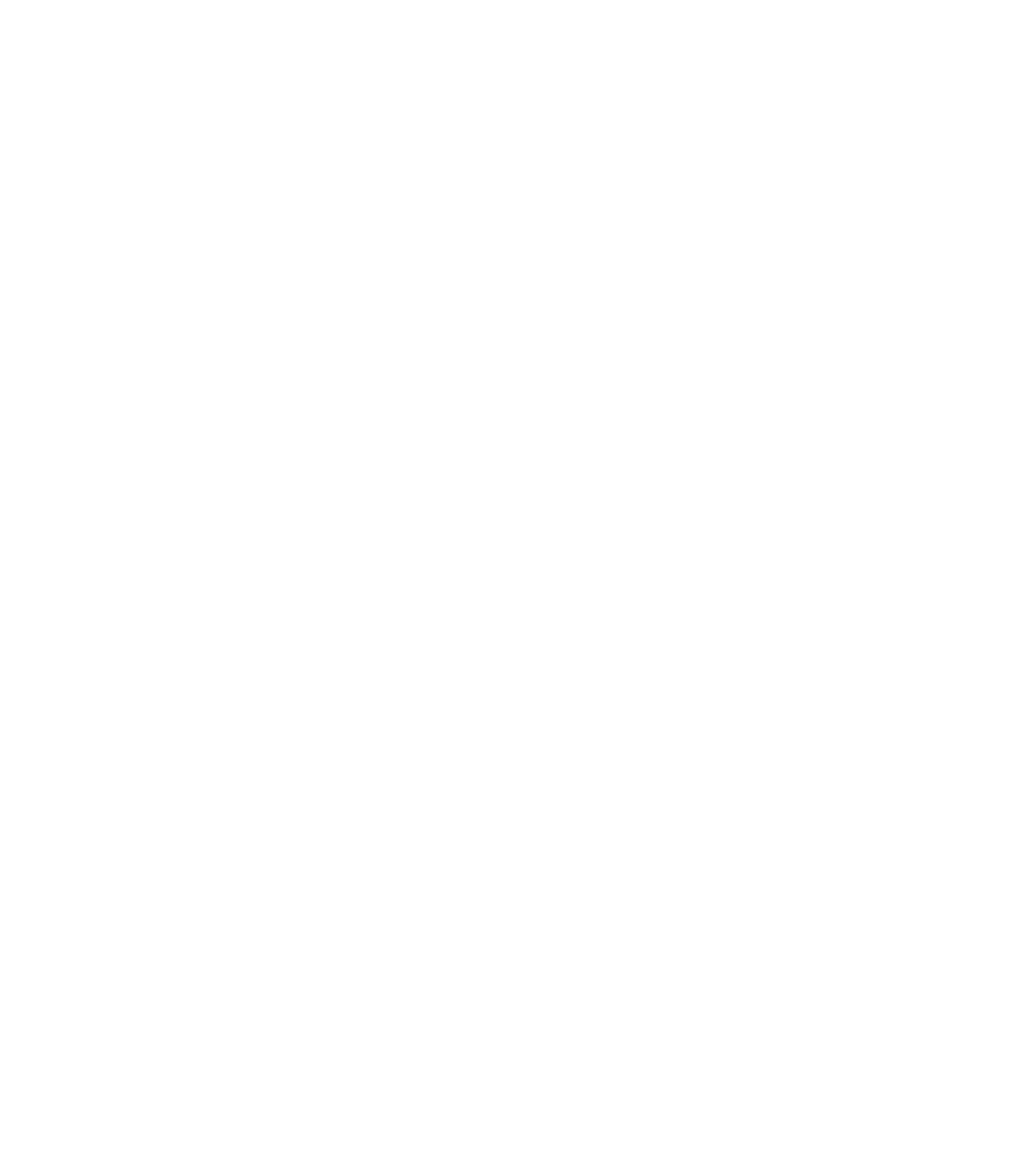
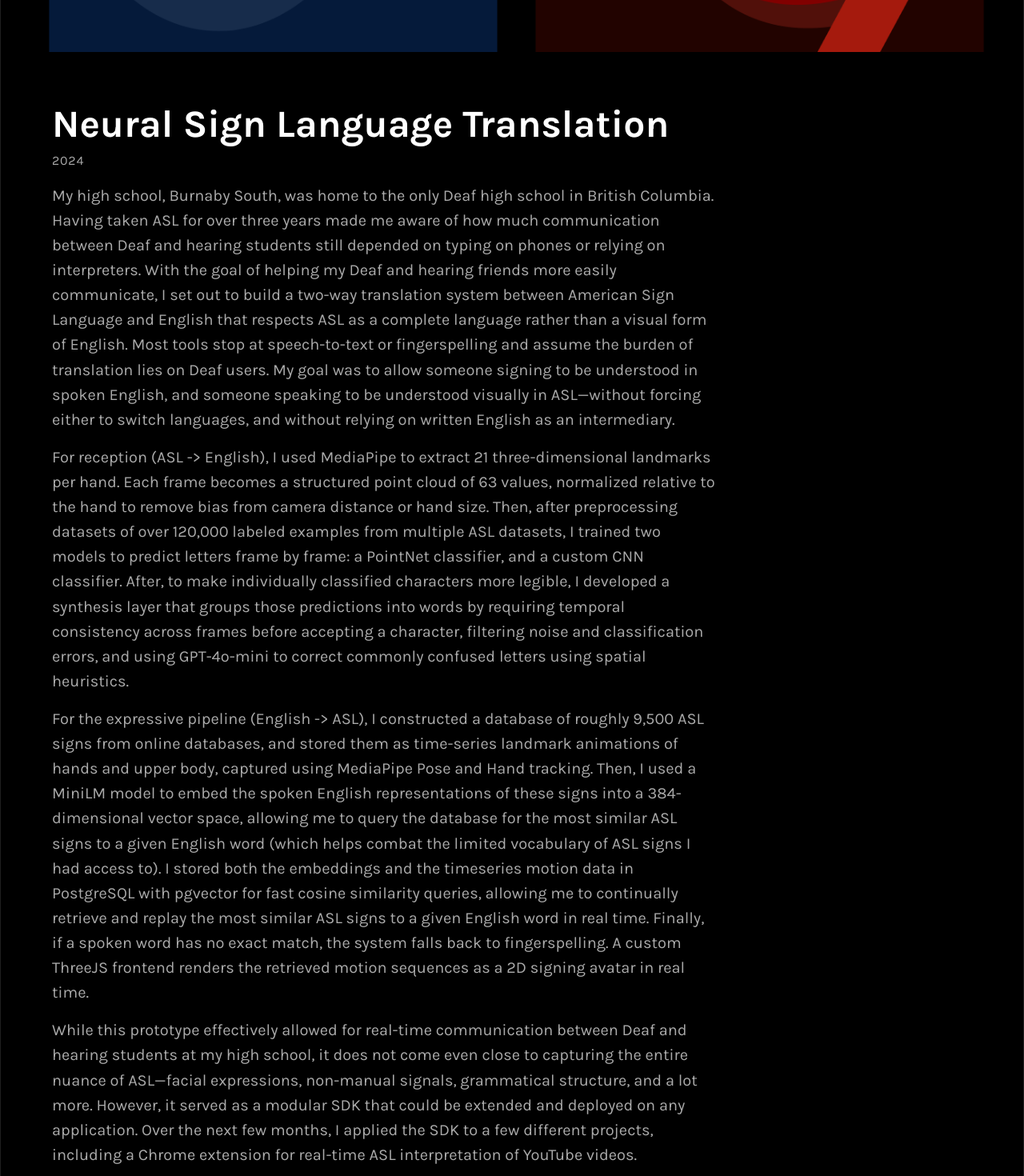
Before and after one commit to kevinjosethomas/kevinjosethomas, a Next.js app: page /project/asl in a window 1280 px wide. Before the commit this address had no page. Shown: the part 900-2370 px from the top of the page at 80% size. Before the commit the page ends 800 px from the top, so only its background shows below. Built offline with nearby package versions, Linux system fonts and the light colour scheme; a web font is replaced by a local one.

Commit message:
feat: add asl project

```diff
--- a/app/project/[id]/page.tsx
+++ b/app/project/[id]/page.tsx
@@ -44,6 +44,7 @@ export default async function ProjectPage({ params }: PageProps) {
       bannerAlt={project.name}
       title={project.name}
       dateRange={project.date}
+      arxiv={project.arxiv}
       github={project.github}
       website={project.website}
       images={project.images}
--- a/components/ProjectLayout.tsx
+++ b/components/ProjectLayout.tsx
@@ -7,6 +7,7 @@ interface ProjectLayoutProps {
   bannerAlt: string;
   title: string;
   dateRange: string;
+  arxiv?: string;
   github?: string;
   website?: string;
   children: ReactNode;
@@ -44,6 +45,7 @@ export default function ProjectLayout({
   dateRange,
   github,
   website,
+  arxiv,
   children,
   images,
 }: ProjectLayoutProps) {
@@ -71,8 +73,23 @@ export default function ProjectLayout({
         </div>
 
         {/* Right side - Links */}
-        {(github || website) && (
+        {(github || website || arxiv) && (
           <div className="border-border flex h-full flex-col border-l py-16">
+            {arxiv && (
+              <CTA
+                href={arxiv}
+                icon={
+                  <Image
+                    src="/icons/arxiv.svg"
+                    alt="arXiv"
+                    width={28}
+                    height={28}
+                  />
+                }
+                text="View arXiv"
+                borderClass="border-y"
+              />
+            )}
             {github && (
               <CTA
                 href={github}
--- /dev/null
+++ b/content/projects/asl.mdx
@@ -0,0 +1,7 @@
+My high school, Burnaby South, was home to the only Deaf high school in British Columbia. Having taken ASL for over three years made me aware of how much communication between Deaf and hearing students still depended on typing on phones or relying on interpreters. With the goal of helping my Deaf and hearing friends more easily communicate, I set out to build a two-way translation system between American Sign Language and English that respects ASL as a complete language rather than a visual form of English. Most tools stop at speech-to-text or fingerspelling and assume the burden of translation lies on Deaf users. My goal was to allow someone signing to be understood in spoken English, and someone speaking to be understood visually in ASL—without forcing either to switch languages, and without relying on written English as an intermediary.
+
+For reception (ASL -> English), I used MediaPipe to extract 21 three-dimensional landmarks per hand. Each frame becomes a structured point cloud of 63 values, normalized relative to the hand to remove bias from camera distance or hand size. Then, after preprocessing datasets of over 120,000 labeled examples from multiple ASL datasets, I trained two models to predict letters frame by frame: a PointNet classifier, and a custom CNN classifier. After, to make individually classified characters more legible, I developed a synthesis layer that groups those predictions into words by requiring temporal consistency across frames before accepting a character, filtering noise and classification errors, and using GPT-4o-mini to correct commonly confused letters using spatial heuristics.
+
+For the expressive pipeline (English -> ASL), I constructed a database of roughly 9,500 ASL signs from online databases, and stored them as time-series landmark animations of hands and upper body, captured using MediaPipe Pose and Hand tracking. Then, I used a MiniLM model to embed the spoken English representations of these signs into a 384-dimensional vector space, allowing me to query the database for the most similar ASL signs to a given English word (which helps combat the limited vocabulary of ASL signs I had access to). I stored both the embeddings and the timeseries motion data in PostgreSQL with pgvector for fast cosine similarity queries, allowing me to continually retrieve and replay the most similar ASL signs to a given English word in real time. Finally, if a spoken word has no exact match, the system falls back to fingerspelling. A custom ThreeJS frontend renders the retrieved motion sequences as a 2D signing avatar in real time.
+
+While this prototype effectively allowed for real-time communication between Deaf and hearing students at my high school, it does not come even close to capturing the entire nuance of ASL—facial expressions, non-manual signals, grammatical structure, and a lot more. However, it served as a modular SDK that could be extended and deployed on any application. Over the next few months, I applied the SDK to a few different projects, including a Chrome extension for real-time ASL interpretation of YouTube videos.
```
